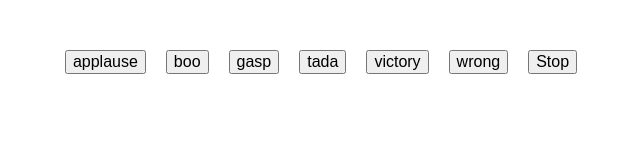
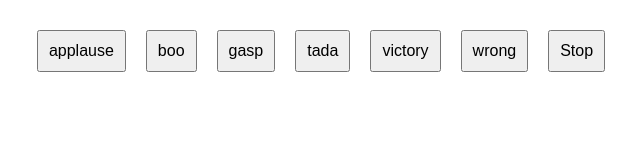
Before and after one commit to acciojob/Soundbar-Harshita222, a website: page main.html in a window 1280 px wide. Shown: the whole page, without its empty margins (319-959 px from the left). Drawn offline with Linux system fonts and the light colour scheme.

Commit message:
created a submission

```diff
--- a/main.html
+++ b/main.html
@@ -8,18 +8,18 @@
 
 <body>
 	<!-- the entire body must be written by student -->
+	<div id="buttons">
+        <button class="btn" data-sound="sound1.mp3">applause</button>
+        <button class="btn" data-sound="sound2.mp3">boo</button>
+        <button class="btn" data-sound="gasp.mp3">gasp</button>
+        <button class="btn" data-sound="tada.mp3">tada</button>
+        <button class="btn" data-sound="victory.mp3">victory</button>
+        <button class="btn" data-sound="wrong.mp3">wrong</button>
+        <button class="btn stop">Stop</button>
+    </div>
     <script type="text/javascript" src="./script.js">
 </script>
-<div id="buttons">
-    <button class="btn" data-sound="sound1.mp3">applause </button>
-    <button class="btn" data-sound="sound2.mp3">boo</button>
-	<button class="btn">gasp</button>
-	<button class="btn">tada</button>
-		<button class="btn">victory</button>
-		<button class="btn">wrong</button>
-    <!-- Add more buttons for other sounds -->
-    <button class="btn stop">Stop</button>
-  </div>
+
 </body>
 
 </html>
--- a/script.js
+++ b/script.js
@@ -1,4 +1,3 @@
-//your JS code here. If required.
 document.addEventListener('DOMContentLoaded', function() {
     const buttonsContainer = document.getElementById('buttons');
     const stopButton = document.querySelector('.stop');
--- a/styles.css
+++ b/styles.css
@@ -1,22 +1,22 @@
-/*  your css code here. If applicable */
 body {
     font-family: Arial, sans-serif;
 }
 
 #buttons {
     display: flex;
+    flex-wrap: wrap;
     justify-content: center;
-  margin-top: 50px;
+    margin-top: 20px;
 }
 
 .btn {
-  /* padding: 10px 20px; */
-  margin: 0 10px;
+    padding: 10px 10px;
+    margin: 10px;
     font-size: 16px;
     cursor: pointer;
 }
 
-/* .stop {
+/* .stop { */
     background-color: red;
     color: white;
-} */
+}
```
Lines whose indentation alone changed are shown as unchanged.
